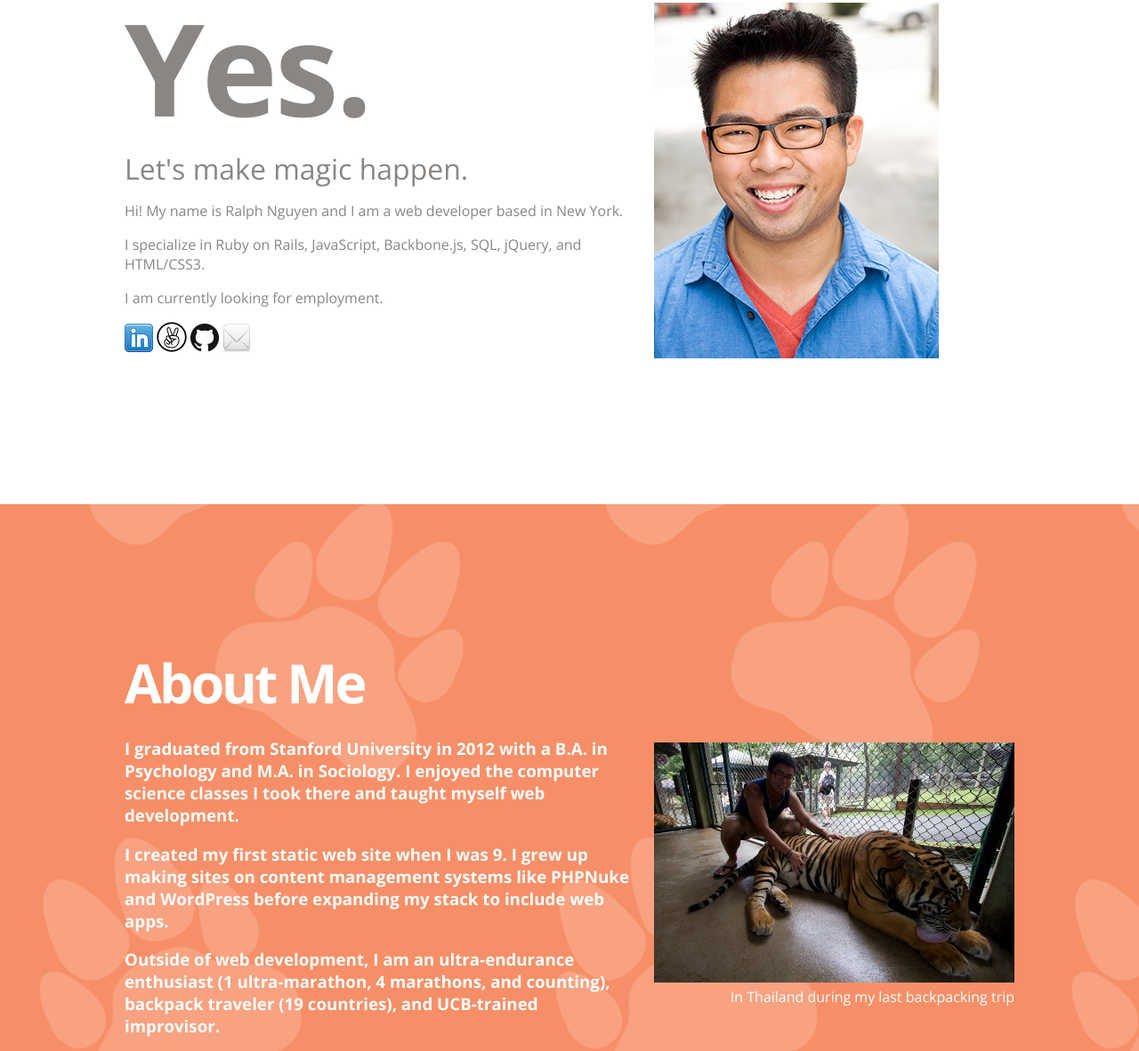
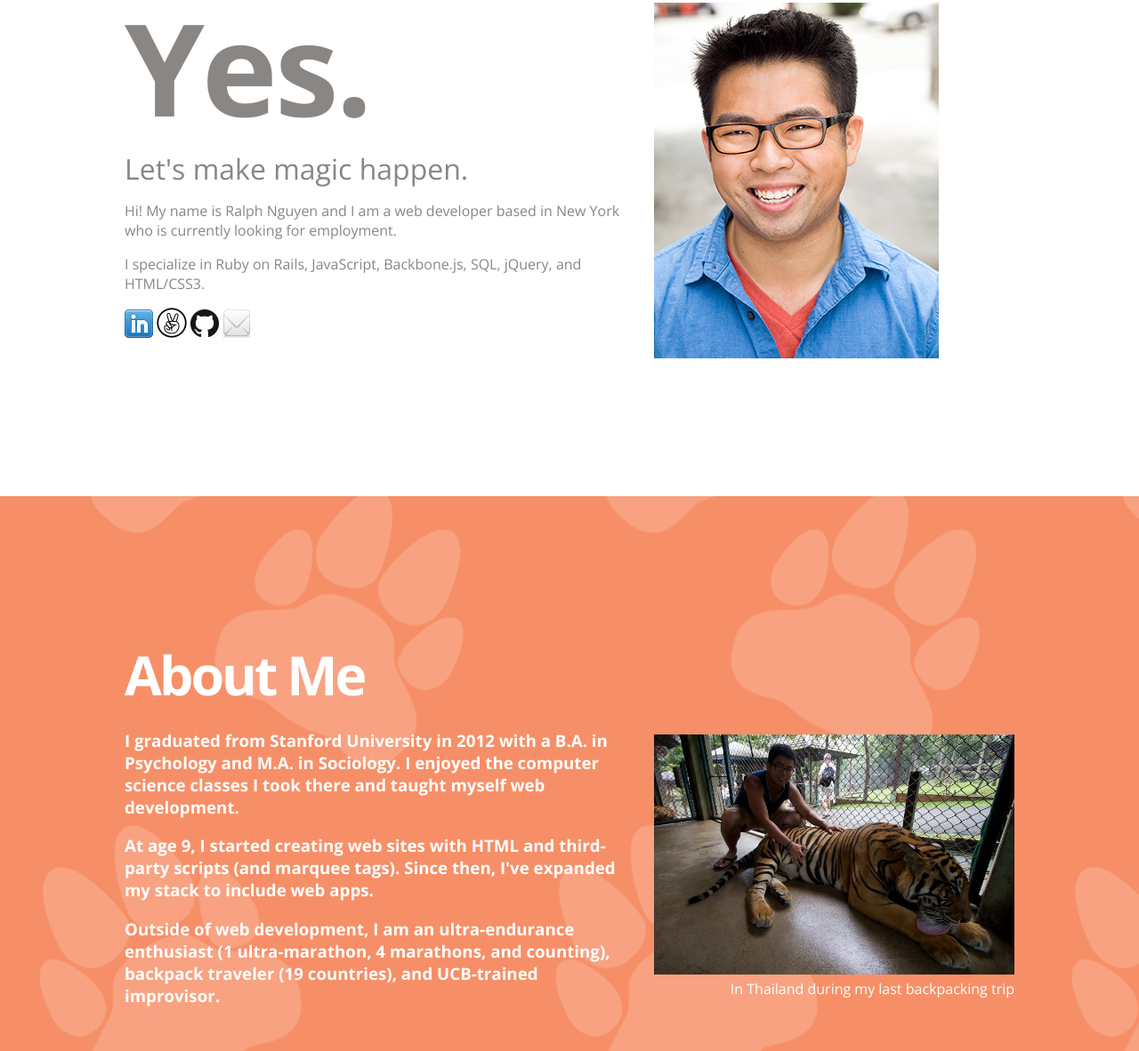
Before and after one commit to ralphamale/ralphamale.github.io, a plain HTML site: page index.html in a window 1280 px wide. Shown: the part 137-1319 px from the top of the page at 89% size. Drawn offline with nearby package versions, Linux system fonts and the light colour scheme.

```diff
--- a/index.html
+++ b/index.html
@@ -78,9 +78,8 @@
 			<div id="content" class="grid_7">
 				<h1 id="yes">Yes.</h1>
 				<h2>Let's make magic happen.</h2>
-				<p>Hi! My name is Ralph Nguyen and I am a web developer based in New York.</p>
+				<p>Hi! My name is Ralph Nguyen and I am a web developer based in New York who is currently looking for employment.</p>
         <p>I specialize in Ruby on Rails, JavaScript, Backbone.js, SQL, jQuery, and HTML/CSS3.
-				<p>I am currently looking for employment.</p>
 				<p>
 
 
@@ -134,7 +133,7 @@
         <h3>I graduated from Stanford University in 2012 with a B.A. in Psychology and M.A. in Sociology. I enjoyed the computer science classes I took there and taught myself web development.
         </h3>
 
-        <h3>I created my first static web site when I was 9. I grew up making sites on content management systems like PHPNuke and WordPress before expanding my stack to include web apps.</h3>
+        <h3>At age 9, I started creating web sites with HTML and third-party scripts (and marquee tags). Since then, I've expanded my stack to include web apps.</h3>
 
         <h3>Outside of web development, I am an ultra-endurance enthusiast (1 ultra-marathon, 4 marathons, and counting), backpack traveler (19 countries), and UCB-trained improvisor.</h3>
 
```
Also changed, not shown: 1 other file.
